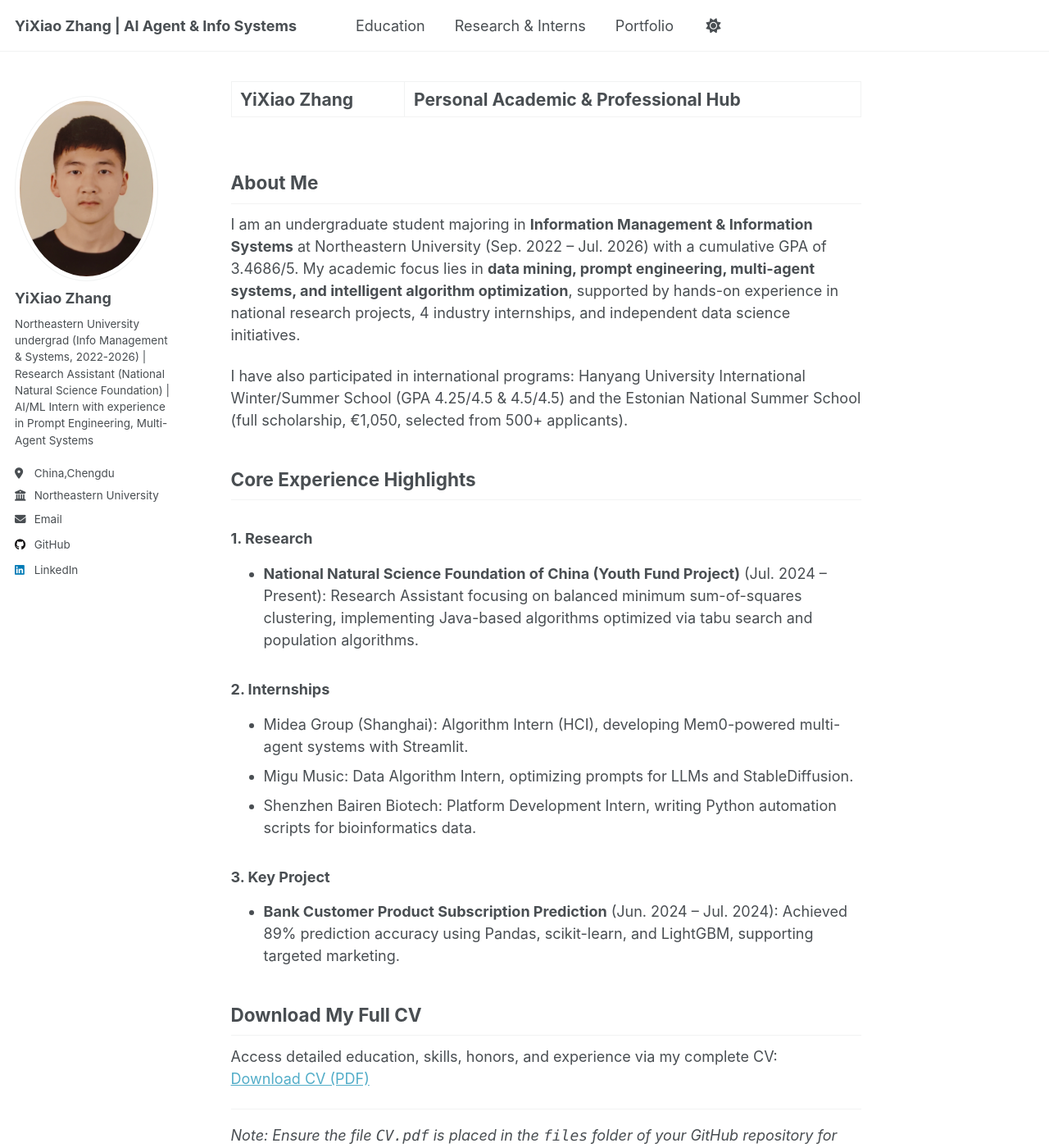
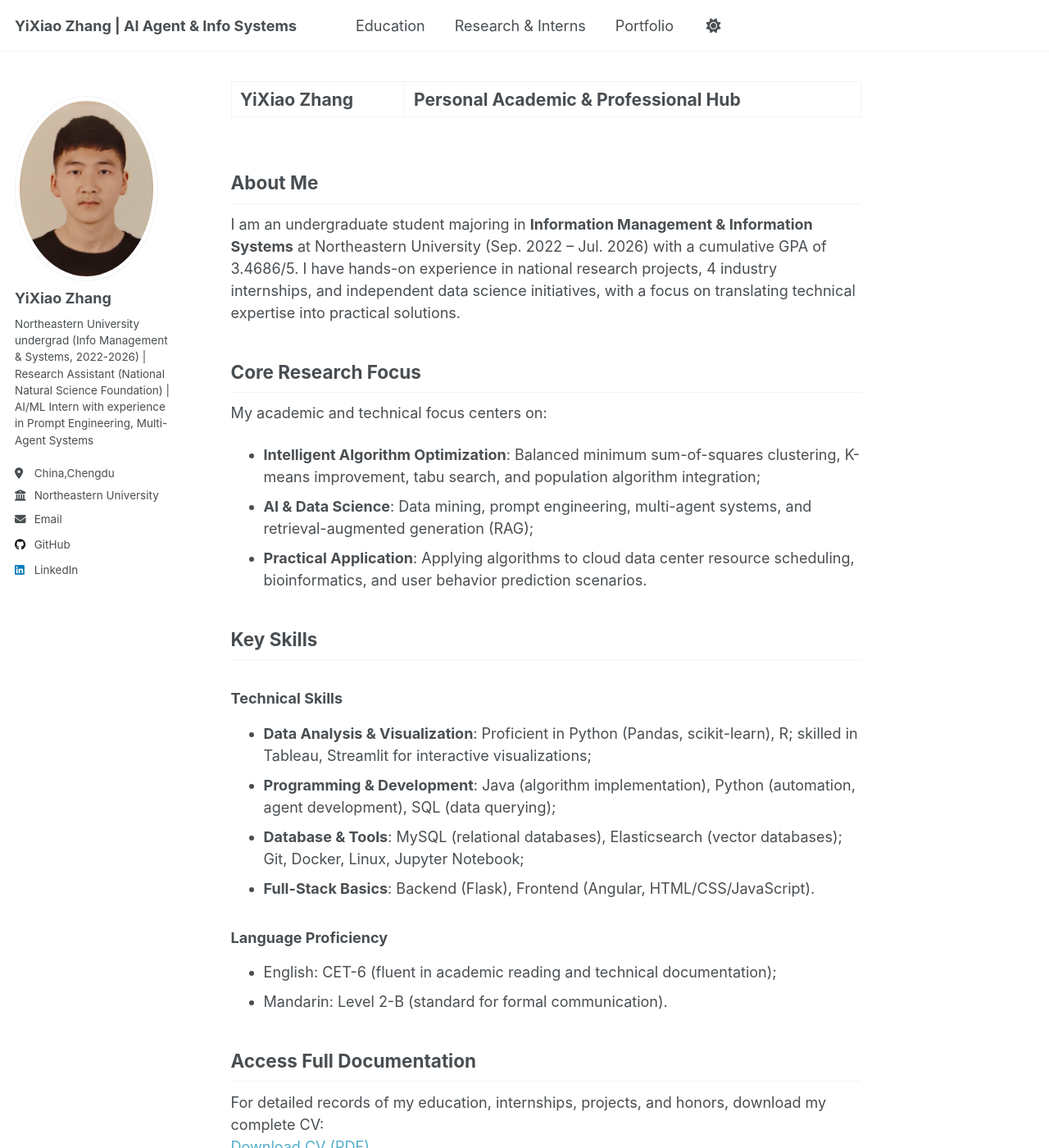
Before and after one commit to kiko022/kiko022.github.io, a Jekyll site: the page built from _pages/about.md, in a window 1280 px wide and 1400 px high. Shown: the whole window at 82% size. Built offline with Jekyll 4.4.1, drawn with Linux system fonts in a browser that asks for light colours; a script that is not in the unit is left out; some of the changed text lies outside the part shown.

Commit message:
Update about.md

```diff
--- a/_pages/about.md
+++ b/_pages/about.md
@@ -5,27 +5,28 @@ author_profile: true
 ---
 
 ## About Me
-I am an undergraduate student majoring in **Information Management & Information Systems** at Northeastern University (Sep. 2022 – Jul. 2026) with a cumulative GPA of 3.4686/5. My academic focus lies in **data mining, prompt engineering, multi-agent systems, and intelligent algorithm optimization**, supported by hands-on experience in national research projects, 4 industry internships, and independent data science initiatives.
-
-I have also participated in international programs: Hanyang University International Winter/Summer School (GPA 4.25/4.5 & 4.5/4.5) and the Estonian National Summer School (full scholarship, €1,050, selected from 500+ applicants).
+I am an undergraduate student majoring in **Information Management & Information Systems** at Northeastern University (Sep. 2022 – Jul. 2026) with a cumulative GPA of 3.4686/5. I have hands-on experience in national research projects, 4 industry internships, and independent data science initiatives, with a focus on translating technical expertise into practical solutions.
 
 
-## Core Experience Highlights
-### 1. Research
-- **National Natural Science Foundation of China (Youth Fund Project)** (Jul. 2024 – Present): Research Assistant focusing on balanced minimum sum-of-squares clustering, implementing Java-based algorithms optimized via tabu search and population algorithms.
-
-### 2. Internships
-- Midea Group (Shanghai): Algorithm Intern (HCI), developing Mem0-powered multi-agent systems with Streamlit.
-- Migu Music: Data Algorithm Intern, optimizing prompts for LLMs and StableDiffusion.
-- Shenzhen Bairen Biotech: Platform Development Intern, writing Python automation scripts for bioinformatics data.
-
-### 3. Key Project
-- **Bank Customer Product Subscription Prediction** (Jun. 2024 – Jul. 2024): Achieved 89% prediction accuracy using Pandas, scikit-learn, and LightGBM, supporting targeted marketing.
+## Core Research Focus
+My academic and technical focus centers on:
+- **Intelligent Algorithm Optimization**: Balanced minimum sum-of-squares clustering, K-means improvement, tabu search, and population algorithm integration;
+- **AI & Data Science**: Data mining, prompt engineering, multi-agent systems, and retrieval-augmented generation (RAG);
+- **Practical Application**: Applying algorithms to cloud data center resource scheduling, bioinformatics, and user behavior prediction scenarios.
 
 
-## Download My Full CV
-Access detailed education, skills, honors, and experience via my complete CV:
+## Key Skills
+### Technical Skills
+- **Data Analysis & Visualization**: Proficient in Python (Pandas, scikit-learn), R; skilled in Tableau, Streamlit for interactive visualizations;
+- **Programming & Development**: Java (algorithm implementation), Python (automation, agent development), SQL (data querying);
+- **Database & Tools**: MySQL (relational databases), Elasticsearch (vector databases); Git, Docker, Linux, Jupyter Notebook;
+- **Full-Stack Basics**: Backend (Flask), Frontend (Angular, HTML/CSS/JavaScript).
+
+### Language Proficiency
+- English: CET-6 (fluent in academic reading and technical documentation);
+- Mandarin: Level 2-B (standard for formal communication).
+
+
+## Access Full Documentation
+For detailed records of my education, internships, projects, and honors, download my complete CV:
 [Download CV (PDF)](/files/CV.pdf)
-
----
-*Note: Ensure the file `CV.pdf` is placed in the `files` folder of your GitHub repository for the download link to work.*
```
